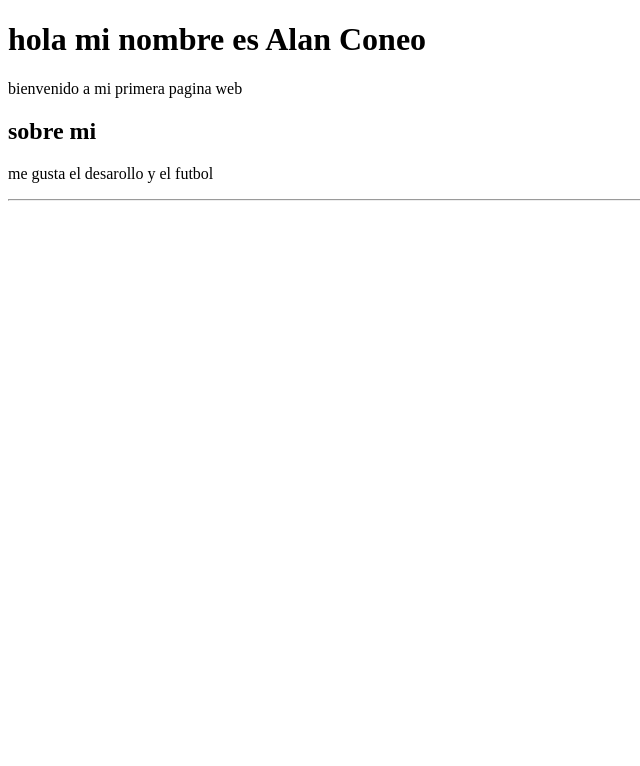
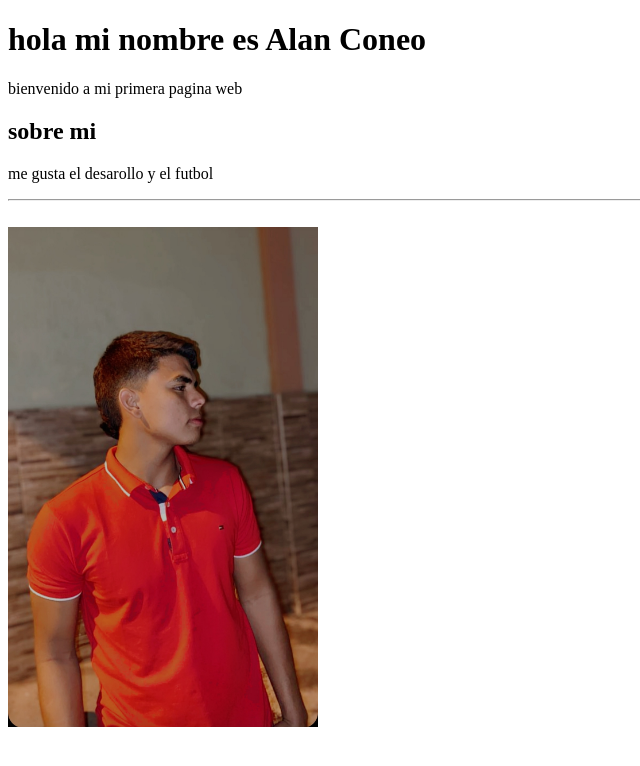
Before and after one commit to alan1130co/miPimeraPginaWeb, a plain HTML site: page index.html in a window 1280 px wide. Shown: the whole page, without its empty margins (0-640 px from the left). Drawn offline with Linux system fonts and the light colour scheme.

Commit message:
agregar imagen de perfil

```diff
--- a/index.html
+++ b/index.html
@@ -13,5 +13,7 @@
     <p>me gusta el desarollo y el futbol</p>
     <hr>
     <br>
+<img src="./images/profile.jpg" widht="300" height="500" alt="perfil profesional"
+
 </body>
 </html>
```
Also changed, not shown: images/profile.jpg (added).
